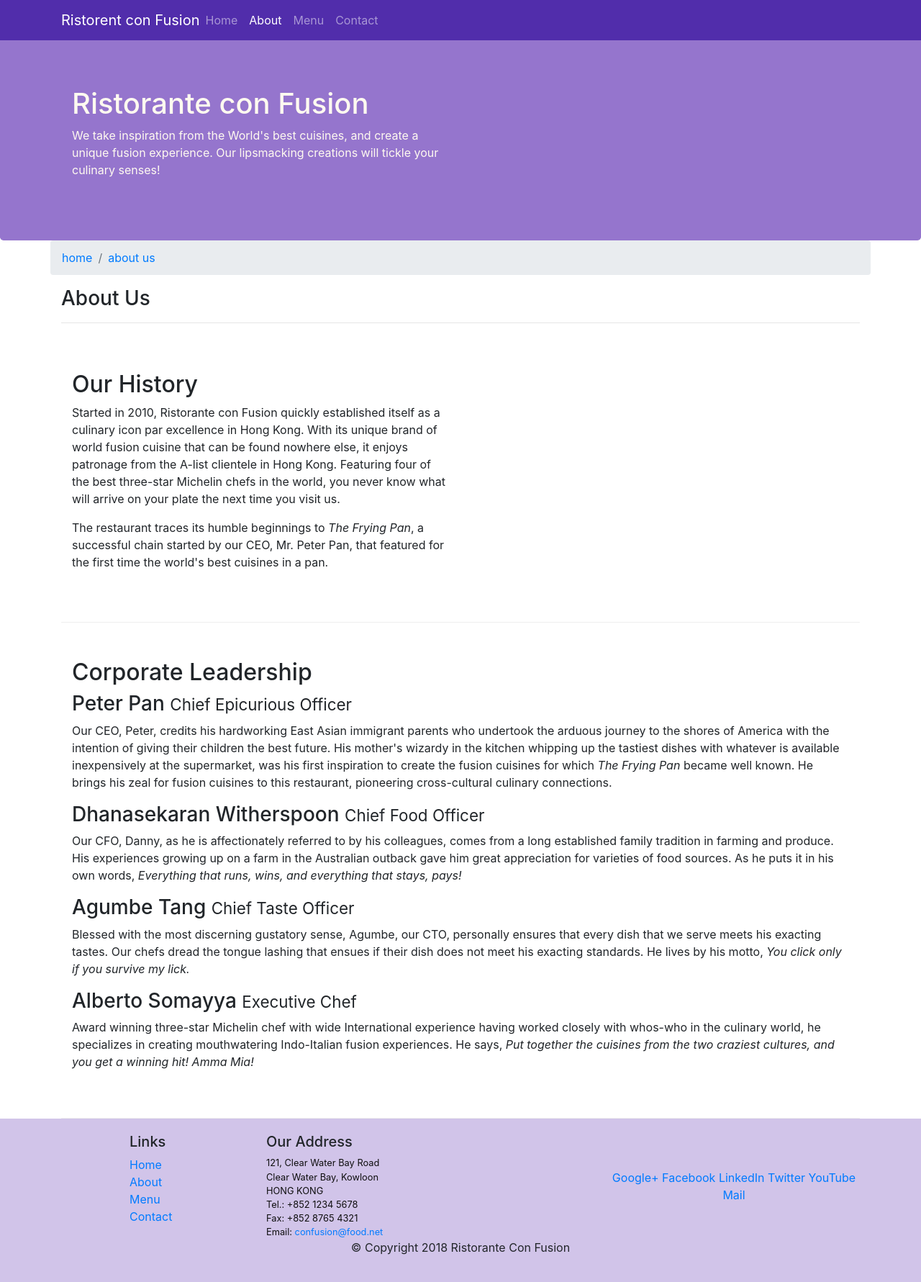
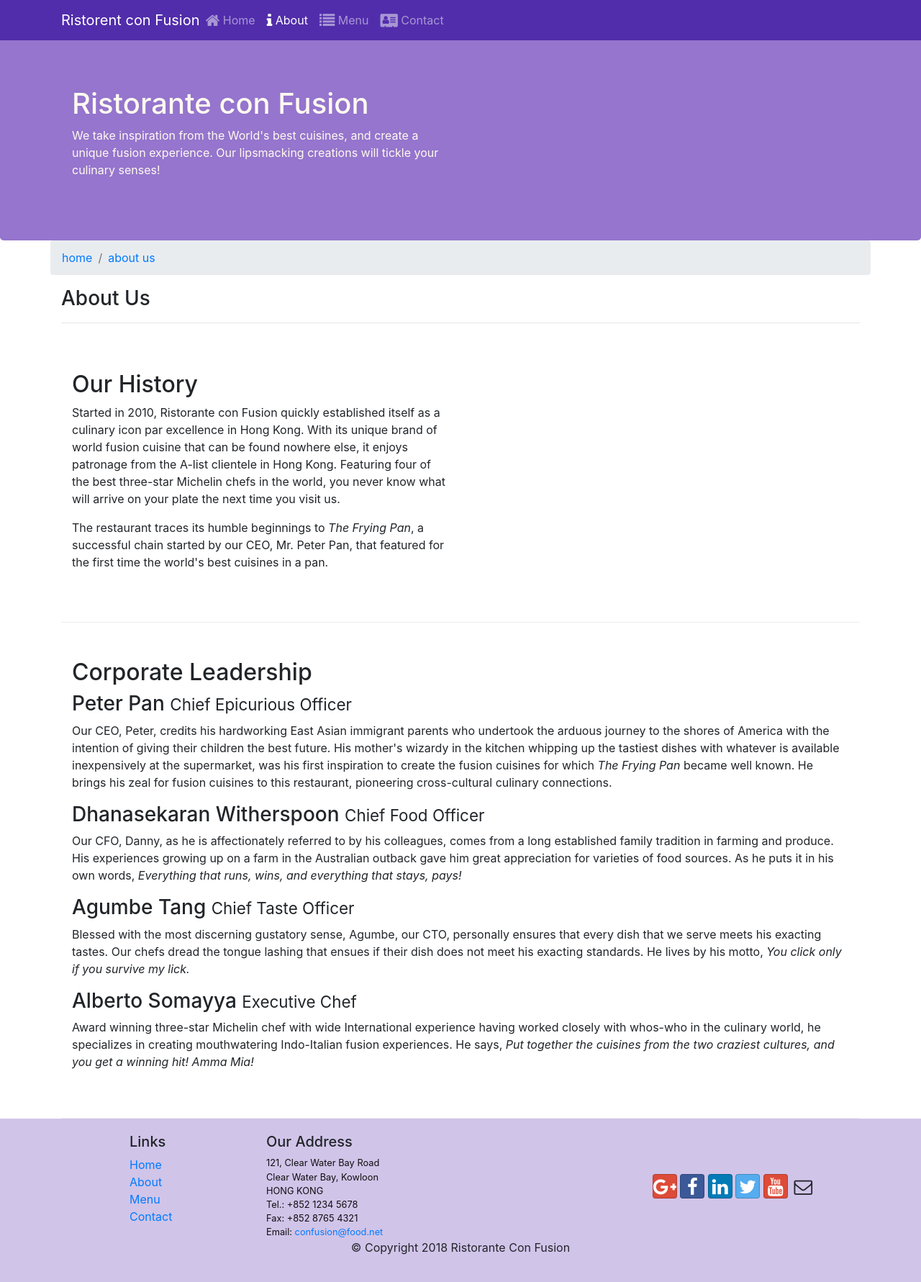
Before and after one commit to NelushaEkanayake/Restaurant-Web-App-using-Bootstrap-and-Jquery, a website: page aboutus.html in a window 1280 px wide. Shown: the whole page at 72% size. Drawn offline with nearby package versions, Linux system fonts and the light colour scheme.

Commit message:
icon-fonts

```diff
--- a/aboutus.html
+++ b/aboutus.html
@@ -9,6 +9,8 @@
 
     <!-- Bootstrap CSS -->
     <link rel="stylesheet" href="node_modules/bootstrap/dist/css/bootstrap.min.css">
+    <link rel="stylesheet" type="text/css" href="node_modules/font-awesome/css/font-awesome.min.css">
+    <link rel="stylesheet" type="text/css" href="node_modules/bootstrap-social/bootstrap-social.css">
     <link rel="stylesheet" type="text/css" href="css/styles.css">
     <title>Ristorante Con Fusion: About Us</title>
 
@@ -23,10 +25,10 @@
             <a href="./index.html" class="navbar-brand mr-auto">Ristorent con Fusion</a>
             <div class="collapse navbar-collapse" id="Navbar">
                 <ul class="navbar-nav mr-auto">
-                <li class="nav-item "><a class="nav-link" href="./index.html">Home</a></li>
-                <li class="nav-item active "><a class="nav-link" href="#">About</a></li>
-                <li class="nav-item"><a class="nav-link" href="#">Menu</a></li>
-                <li class="nav-item"><a class="nav-link" href="#">Contact</a></li>
+                <li class="nav-item "><a class="nav-link" href="./index.html"><span class="fa fa-home fa-lg"></span> Home</a></li>
+                <li class="nav-item active "><a class="nav-link" href="#"><span class="fa fa-info fa-lg"></span> About</a></li>
+                <li class="nav-item"><a class="nav-link" href="#"><span class="fa fa-list fa-lg"></span> Menu</a></li>
+                <li class="nav-item"><a class="nav-link" href="#"><span class="fa fa-address-card fa-lg"></span> Contact</a></li>
 
             </ul>
             </div>
@@ -111,12 +113,12 @@
                 </div>
                 <div class="col-12 col-sm-4 align-self-center">
                     <div class="text-center">
-                        <a href="http://google.com/+">Google+</a>
-                        <a href="http://www.facebook.com/profile.php?id=">Facebook</a>
-                        <a href="http://www.linkedin.com/in/">LinkedIn</a>
-                        <a href="http://twitter.com/">Twitter</a>
-                        <a href="http://youtube.com/">YouTube</a>
-                        <a href="mailto:">Mail</a>
+                        <a class="btn btn-social-icon btn-google" href="http://google.com/+"><i class="fa fa-google-plus"></i></a>
+                        <a class="btn btn-social-icon btn-facebook" href="http://www.facebook.com/profile.php?id="><i class="fa fa-facebook"></i></a>
+                        <a class="btn btn-social-icon btn-linkedin" href="http://www.linkedin.com/in/"><i class="fa fa-linkedin"></i></a>
+                        <a class="btn btn-social-icon btn-twitter" href="http://twitter.com/"><i class="fa fa-twitter"></i></a>
+                        <a class="btn btn-social-icon btn-google" href="http://youtube.com/"><i class="fa fa-youtube"></i></a>
+                        <a class="btn btn-social-icon" href="mailto:"><i class="fa fa-envelope-o"></i></a>
                     </div>
                 </div>
            </div>
--- a/package.json
+++ b/package.json
@@ -15,6 +15,8 @@
   },
   "dependencies": {
     "bootstrap": "^4.4.1",
+    "bootstrap-social": "^5.1.1",
+    "font-awesome": "^4.7.0",
     "jquery": "^3.4.1",
     "popper.js": "^1.12.9"
   }
```
Also changed, not shown: index.html (+16 -14 lines), 1 other file.
